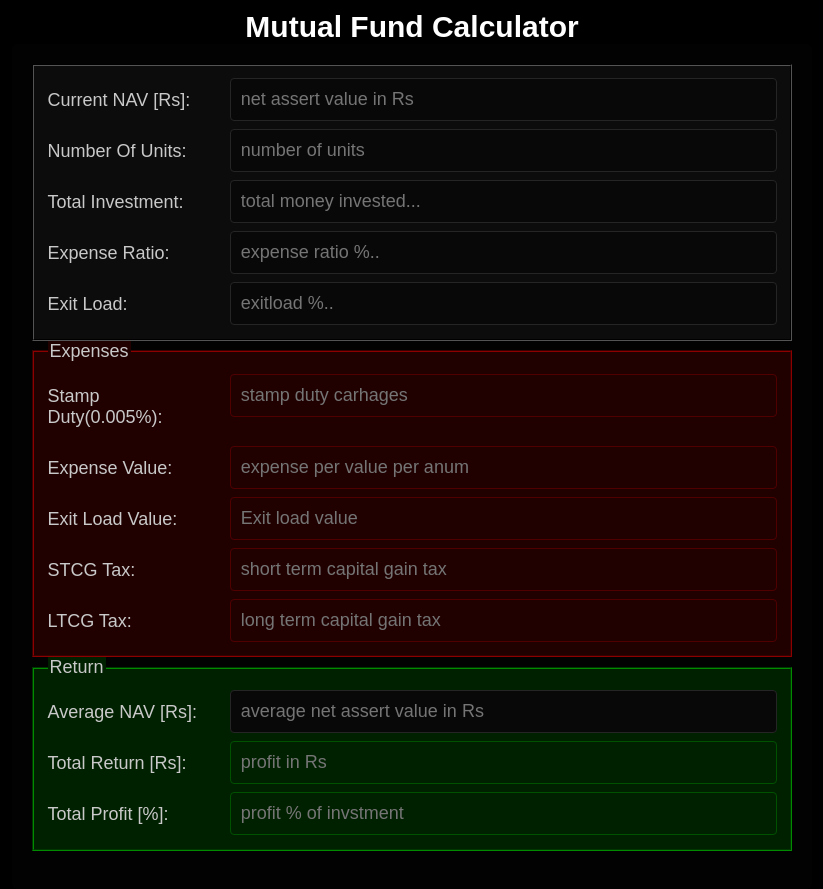
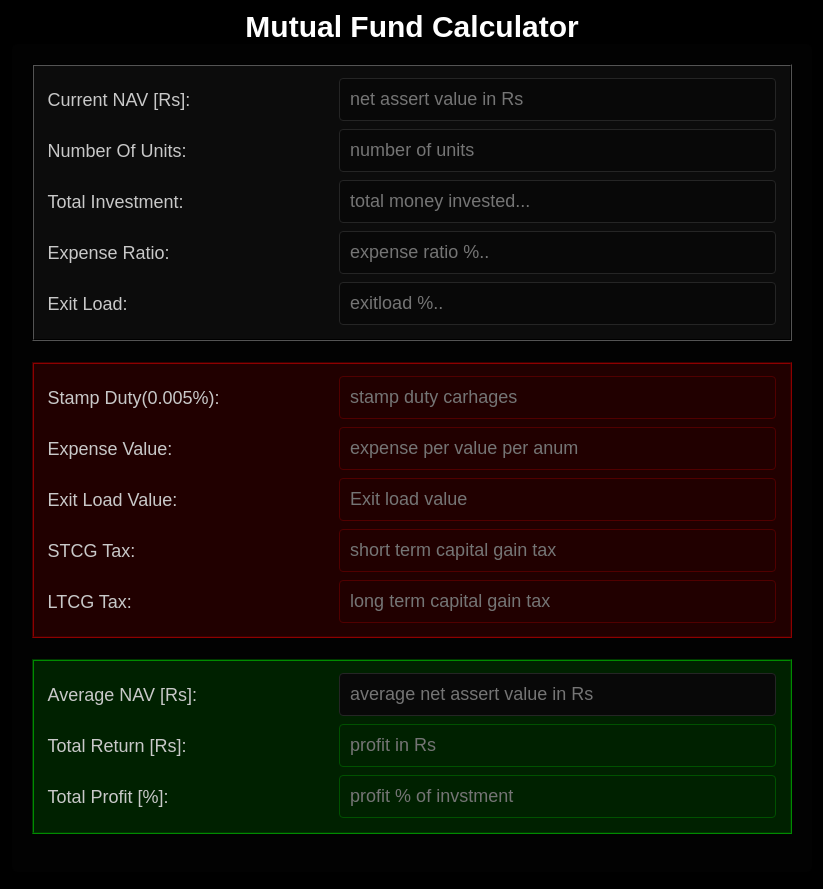
Before and after one commit to ntoolz/mfcalc, a plain HTML site: page index.html in a window 1280 px wide. Shown: the whole page, without its empty margins (228-1051 px from the left). Drawn offline with Linux system fonts and the light colour scheme.

Commit message:
Add files via upload

```diff
--- a/app.css
+++ b/app.css
@@ -65,15 +65,15 @@ input[type=submit]:hover {
     max-width: 800px;
 }
 
-.col-25 {
+.col-label {
     float: left;
-    width: 25%;
+    width: 40%;
     margin-top: 6px;
 }
 
-.col-75 {
+.col-field {
     float: left;
-    width: 75%;
+    width: 60%;
     margin-top: 6px;
 }
 
@@ -116,7 +116,7 @@ input[type=submit]:hover {
 
 
 /* Responsive layout - when the screen is less than 600px wide, make the two columns stack on top of each other instead of next to each other */
-@media screen and (max-width: 800px) {
+@media screen and (max-width: 500px) {
 
     .col-25,
     .col-75,
--- a/index.html
+++ b/index.html
@@ -12,125 +12,126 @@
           <form>
               <fieldset class="blacksection">
               <div class="row">
-                  <div class="col-25">
+                  <div class="col-label">
                       <label>Current NAV [Rs]:</label>
                   </div>
-                  <div class="col-75">
+                  <div class="col-field">
                       <input type="number" id="nav" placeholder="net assert value in Rs" onchange="calculate()">
                   </div>
               </div>
 
               <div class="row">
-                  <div class="col-25">
+                  <div class="col-label">
                       <label>Number Of Units:</label>
                   </div>
-                  <div class="col-75">
+                  <div class="col-field">
                       <input type="number" id="fundunit" placeholder="number of units" onchange="calculate()">
                   </div>
               </div>
 
               <div class="row">
-                  <div class="col-25">
+                  <div class="col-label">
                       <label>Total Investment:</label>
                   </div>
-                  <div class="col-75">
+                  <div class="col-field">
                       <input type="number" id="investmentValue" placeholder="total money invested..." onchange="calculateUnit()">
                   </div>
               </div>
 
               <div class="row">
-                  <div class="col-25">
+                  <div class="col-label">
                       <label>Expense Ratio:</label>
                   </div>
-                  <div class="col-75">
+                  <div class="col-field">
                       <input type="number" id="expratio" placeholder="expense ratio %.." onchange="calculateExpanse()">
                   </div>
               </div>
 
               <div class="row">
-                  <div class="col-25">
+                  <div class="col-label">
                       <label>Exit Load:</label>
                   </div>
-                  <div class="col-75">
+                  <div class="col-field">
                       <input type="number" id="exitload" placeholder="exitload %.." onchange="calculateExit()">
                   </div>
               </div>
               </fieldset>
 
+        <br/>
           <fieldset class="redsection">
-              <legend class="redsection">Expenses</legend>
+
               <div class="row">
-                  <div class="col-25">
+                  <div class="col-label">
                       <label>Stamp Duty(0.005%):</label>
                   </div>
-                  <div class="col-75">
+                  <div class="col-field">
                       <input class="red" type="number" id="stampduty" placeholder="stamp duty carhages" readonly="">
                   </div>
               </div>
 
               <div class="row">
-                  <div class="col-25">
+                  <div class="col-label">
                       <label>Expense Value:</label>
                   </div>
-                  <div class="col-75">
+                  <div class="col-field">
                       <input class="ro red" type="number" id="expval" placeholder="expense per value per anum" readonly="">
                   </div>
               </div>
 
               <div class="row">
-                  <div class="col-25">
+                  <div class="col-label">
                       <label>Exit Load Value:</label>
                   </div>
-                  <div class="col-75">
+                  <div class="col-field">
                       <input class="ro red" type="number" id="exitval" placeholder="Exit load value" readonly="">
                   </div>
               </div>
 
               <div class="row">
-                  <div class="col-25">
+                  <div class="col-label">
                       <label>STCG Tax:</label>
                   </div>
-                  <div class="col-75">
+                  <div class="col-field">
                       <input class="ro red" type="number" id="STCG" placeholder="short term capital gain tax" readonly="">
                   </div>
               </div>
 
               <div class="row">
-                  <div class="col-25">
+                  <div class="col-label">
                       <label>LTCG Tax:</label>
                   </div>
-                  <div class="col-75">
+                  <div class="col-field">
                       <input class="ro red" type="number" id="LTCG" placeholder="long term capital gain tax" readonly="">
                   </div>
               </div>
           </fieldset>
-
+        <br/>
           <fieldset class="greensection">
-              <legend class="greensection">Return</legend>
+              <!--<legend class="greensection">Return</legend>-->
 
               <div class="row">
-                  <div class="col-25">
+                  <div class="col-label">
                       <label>Average NAV [Rs]:</label>
                   </div>
-                  <div class="col-75">
+                  <div class="col-field">
                       <input type="number" id="avgNav" placeholder="average net assert value in Rs" onchange="calculateProfit()">
                   </div>
               </div>
 
               <div class="row">
-                  <div class="col-25">
+                  <div class="col-label">
                       <label>Total Return [Rs]:</label>
                   </div>
-                  <div class="col-75">
+                  <div class="col-field">
                       <input class="ro green" type="number" id="totReturn" placeholder="profit in Rs" onchange="calculateProfit()" readonly="">
                   </div>
               </div>
 
               <div class="row">
-                  <div class="col-25">
+                  <div class="col-label">
                       <label>Total Profit  [%]:</label>
                   </div>
-                  <div class="col-75">
+                  <div class="col-field">
                       <input class="ro green" type="number" id="totReturnPc" placeholder="profit % of invstment" onchange="calculateProfit()" readonly="">
                   </div>
               </div>
```
